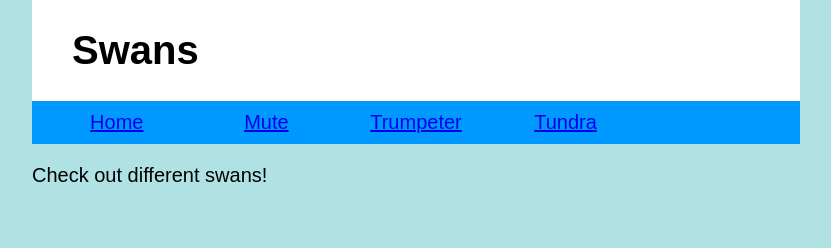
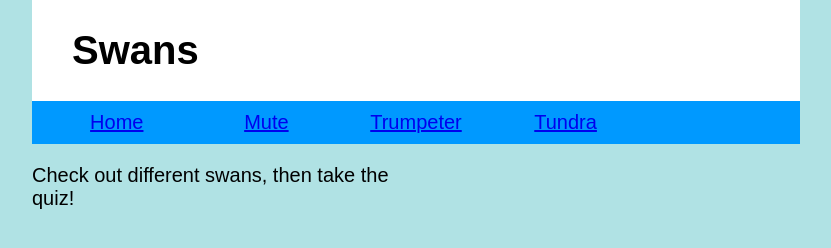
Before and after one commit to as2038/assgn_1_website, a plain HTML site: page index.html in a window 1280 px wide. Shown: the whole page, without its empty margins (224-1055 px from the left). Drawn offline with Linux system fonts and the light colour scheme.

Commit message:
Initial commit

```diff
--- a/index.html
+++ b/index.html
@@ -17,7 +17,7 @@
               </ul>
               <div class="mainpage">
               <p>
-                Check out different swans!
+                Check out different swans, then take the quiz!
               </p>
               </div>
               </div>
```
